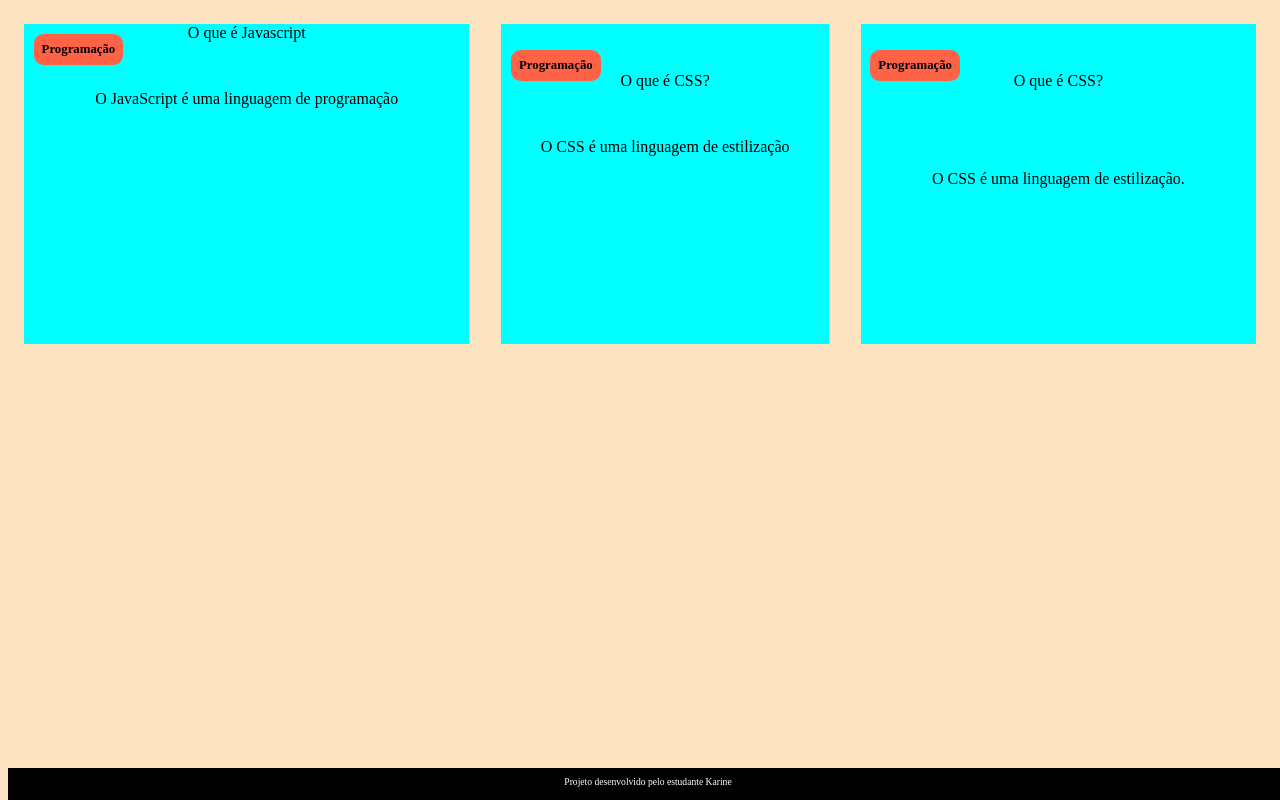
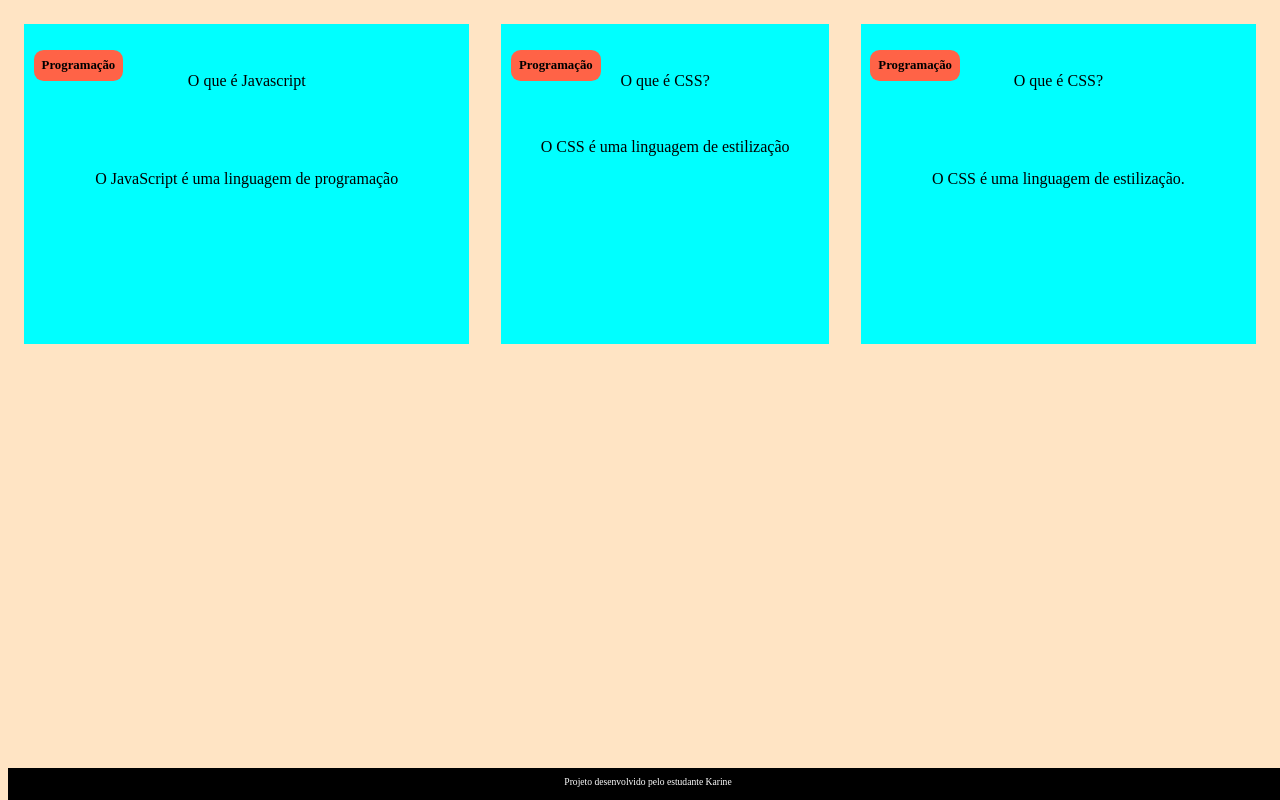
Before and after one commit to bibikarine/flashcard, a plain HTML site: page index.html in a window 1280 px wide. Drawn offline with Linux system fonts and the light colour scheme.

Commit message:
Update index.html

```diff
--- a/index.html
+++ b/index.html
@@ -13,7 +13,7 @@
         <div class="cartao__conteudo">
                 <h3>Programação</h3>
                 <div class="cartao__conteudo__pergunta">
-                        O que é Javascript
+                       <p> O que é Javascript </p>
                 </div>
                 <div class="cartao__conteudo__resposta">
                  <p> O JavaScript é uma linguagem de programação </p>
```
